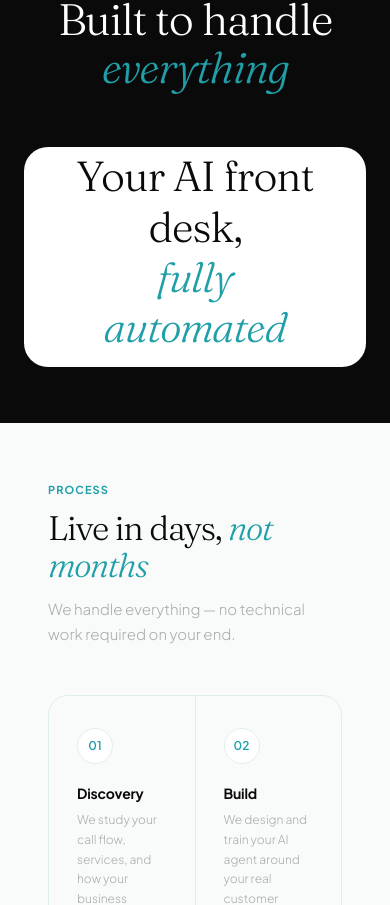
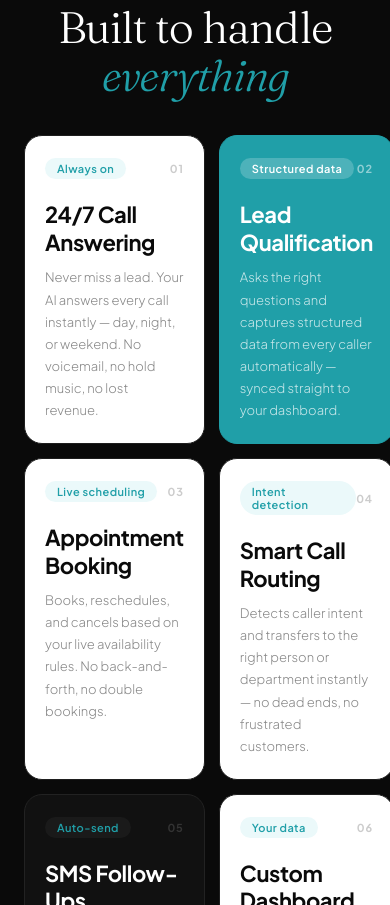
Before and after one commit to mcjuju888/belvoro_website, a Next.js app: page / in a window 390 px wide. Shown: the part 1095-2000 px from the top of the page. Built offline with nearby package versions, Linux system fonts and the light colour scheme.

Commit message:
mobile feature change

```diff
--- a/src/components/FeatureScroll.module.css
+++ b/src/components/FeatureScroll.module.css
@@ -389,41 +389,79 @@
   color: #209FA8;
 }
 
-/* MOBILE */
+.desktopOnly {
+  display: contents;
+}
+
+.mobileOnly {
+  display: none;
+}
+
 @media (max-width: 768px) {
   .section {
     min-height: auto;
-    padding: 56px 24px;
+    padding: 64px 0;
   }
-  .stage {
-    height: auto;
-    flex-direction: column;
-    perspective: none;
-    gap: 16px;
+
+  .desktopOnly {
+    display: none;
   }
-  .block {
+
+  .mobileOnly {
+    display: block;
     width: 100%;
-    height: 220px;
-    position: relative;
+    padding: 0 24px;
   }
-  .card {
-    position: relative;
-    width: 100%;
-    height: auto;
-    transform: none !important;
-    opacity: 1 !important;
-    margin-bottom: 12px;
+
+  .mobileHeader {
+    text-align: center;
+    margin-bottom: 36px;
   }
-  .cardRight { background: #141414; }
-  .arrow { display: none; }
-  .dots { display: none; }
-  .scrollHint { display: none; }
-  .grid {
-    grid-template-columns: 1fr;
-    padding: 0 24px;
+
+  .mobileGrid {
+    display: grid;
+    grid-template-columns: 1fr 1fr;
     gap: 14px;
   }
-  .gridCard {
-    animation-delay: calc(var(--gi) * 0.06s) !important;
+
+  .mobileCard {
+    background: #fff;
+    border: 1px solid #1E1E1E;
+    border-radius: 18px;
+    padding: 22px 20px;
+    display: flex;
+    flex-direction: column;
+    gap: 10px;
+  }
+
+  .mobileCard:nth-child(2) {
+    background: #209FA8;
+    border-color: #209FA8;
+  }
+  .mobileCard:nth-child(2) .cardTitle { color: #fff; }
+  .mobileCard:nth-child(2) .cardDesc { color: rgba(255,255,255,0.75); }
+  .mobileCard:nth-child(2) .cardNum { color: rgba(255,255,255,0.5); }
+  .mobileCard:nth-child(2) .cardTag {
+    background: rgba(255,255,255,0.2);
+    color: #fff;
+  }
+
+  .mobileCard:nth-child(5) {
+    background: #111;
+    border-color: #222;
+  }
+  .mobileCard:nth-child(5) .cardTitle { color: #fff; }
+  .mobileCard:nth-child(5) .cardDesc { color: #555; }
+  .mobileCard:nth-child(5) .cardNum { color: #333; }
+  .mobileCard:nth-child(5) .cardTag {
+    background: #1A1A1A;
+    color: #209FA8;
+  }
+
+  .mobileCardTop {
+    display: flex;
+    align-items: center;
+    justify-content: space-between;
+    margin-bottom: 4px;
   }
 }
--- a/src/components/FeatureScroll.tsx
+++ b/src/components/FeatureScroll.tsx
@@ -132,6 +132,7 @@ export default function FeatureScroll() {
 
   return (
     <section id="features" ref={sectionRef} className={styles.section}>
+      <div className={styles.desktopOnly}>
         <div className={styles.label}>
           <div className={styles.eyebrow}>Features</div>
           <h2 className={styles.heading}>
@@ -214,6 +215,28 @@ export default function FeatureScroll() {
             )}
           </div>
         )}
+      </div>
+
+      <div className={styles.mobileOnly}>
+        <div className={styles.mobileHeader}>
+          <div className={styles.eyebrow}>Features</div>
+          <h2 className={styles.heading}>
+            Built to handle <i>everything</i>
+          </h2>
+        </div>
+        <div className={styles.mobileGrid}>
+          {features.map((f, i) => (
+            <div key={i} className={styles.mobileCard}>
+              <div className={styles.mobileCardTop}>
+                <span className={styles.cardTag}>{f.tag}</span>
+                <span className={styles.cardNum}>{f.num}</span>
+              </div>
+              <h3 className={styles.cardTitle}>{f.title}</h3>
+              <p className={styles.cardDesc}>{f.desc}</p>
+            </div>
+          ))}
+        </div>
+      </div>
     </section>
   )
 }
--- a/src/components/Hero.module.css
+++ b/src/components/Hero.module.css
@@ -141,8 +141,5 @@
   }
   .right {
     display: none;
-    height: 0;
-    margin: 0;
-    padding: 0;
   }
 }
```
Lines whose indentation alone changed are shown as unchanged.
